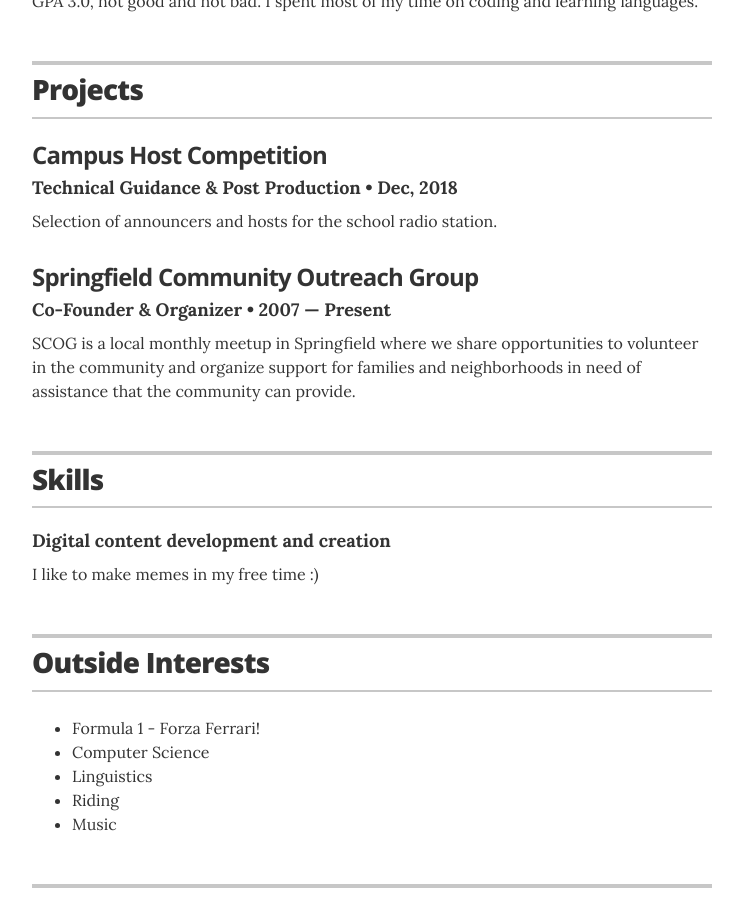
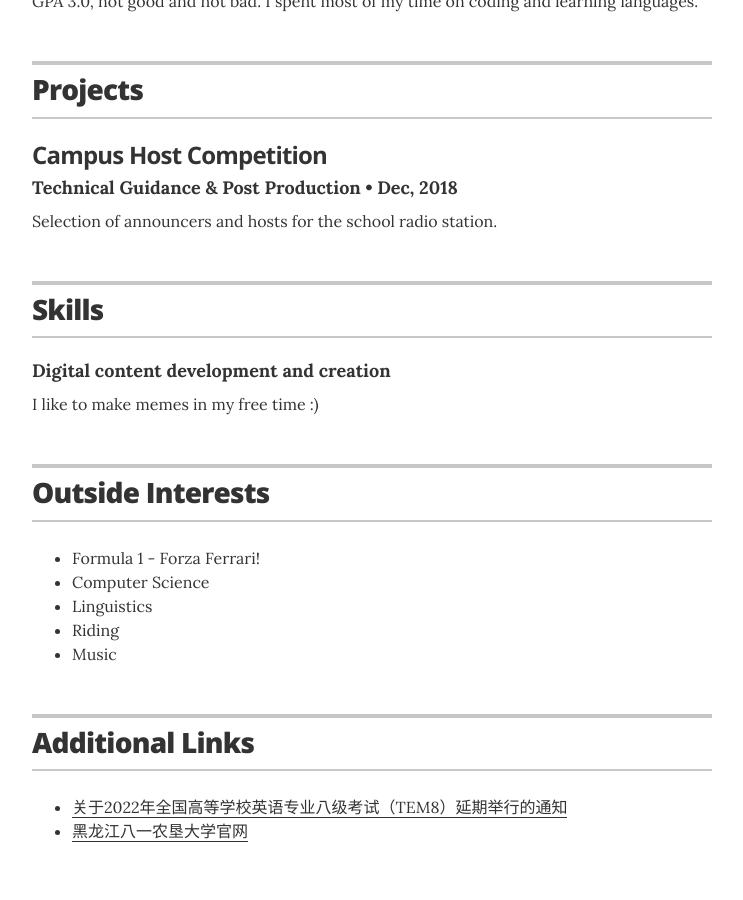
Before and after one commit to vfanghao/fanghao.me, a Jekyll site: the page built from index.html, in a window 1280 px wide and 900 px high, scrolled down 1280 px. Shown: the whole window, without its empty margins (268-1011 px from the left). Built offline with Jekyll 4.4.1, drawn with Linux system fonts in a browser that asks for light colours.

Commit message:
Update projects.yml

```diff
--- a/_data/projects.yml
+++ b/_data/projects.yml
@@ -7,10 +7,3 @@
   duration: Dec, 2018
   # url: "#"
   description: Selection of announcers and hosts for the school radio station.
-
-# Springfield Community Outreach Group
-- project: Springfield Community Outreach Group
-  role: Co-Founder & Organizer
-  duration: 2007 &mdash; Present
-  # url: "#"
-  description: SCOG is a local monthly meetup in Springfield where we share opportunities to volunteer in the community and organize support for families and neighborhoods in need of assistance that the community can provide.
```
